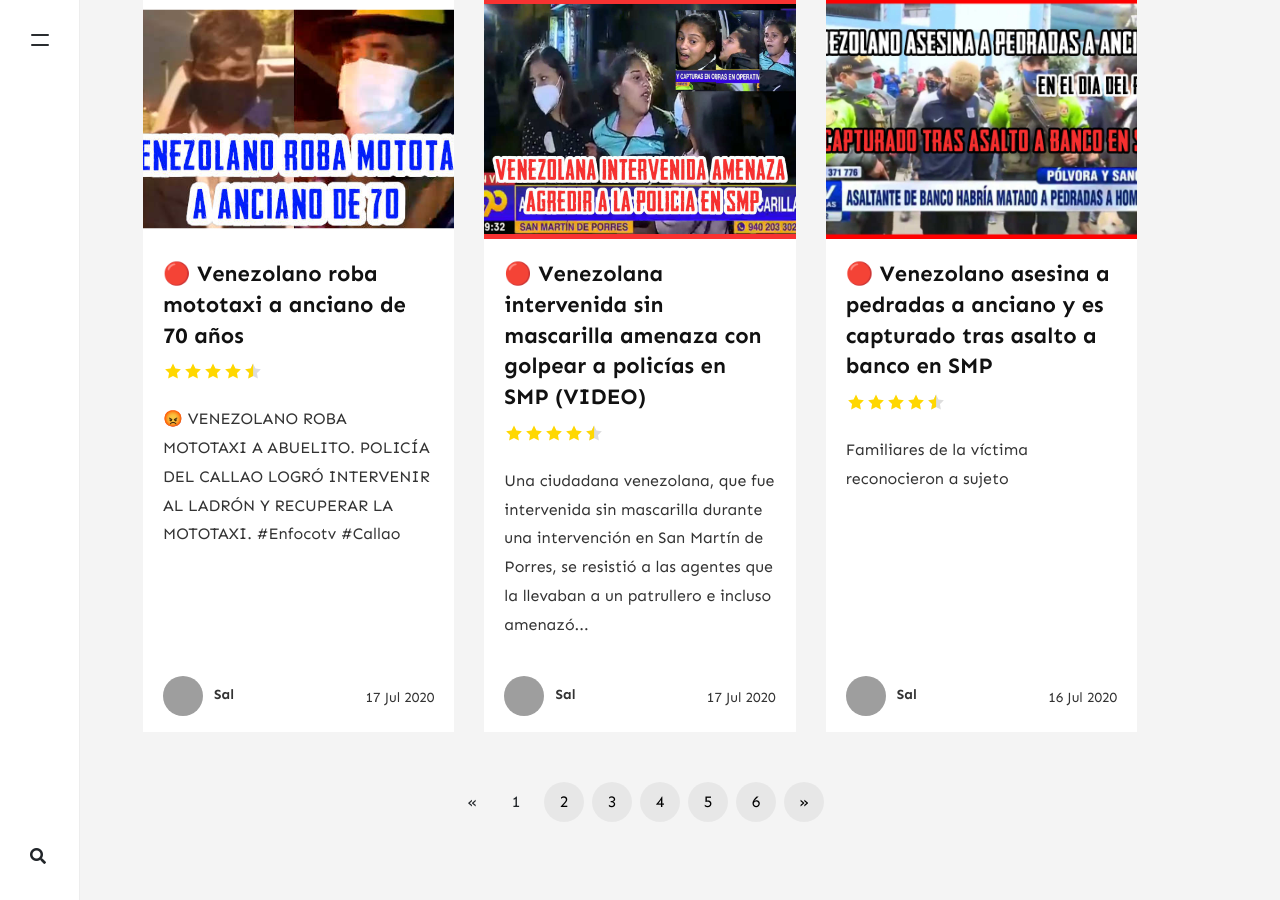
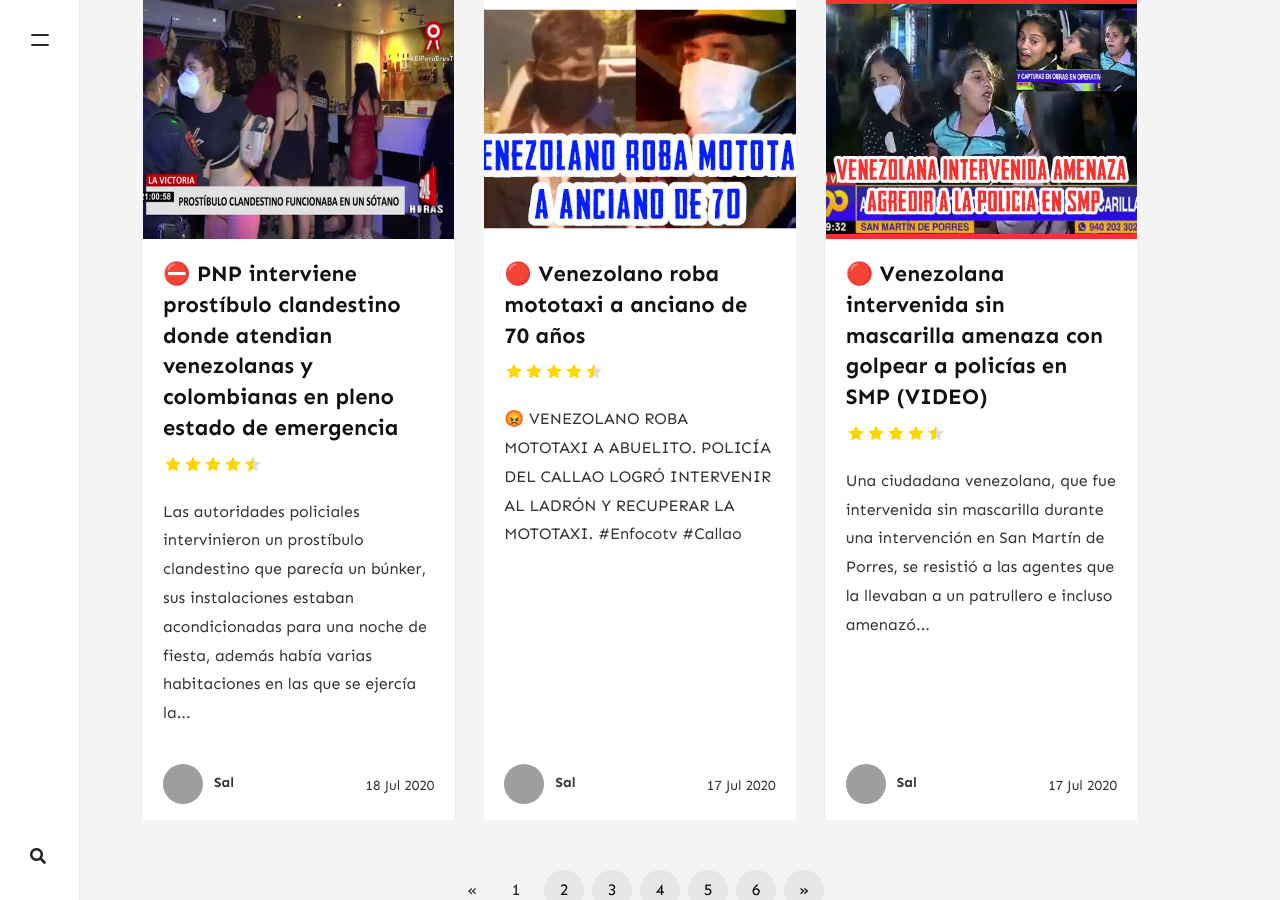
Before and after one commit to perudesperto/perudesperto.github.io, a Jekyll site: the page built from index.html, in a window 1280 px wide and 900 px high, scrolled down 1269 px. Built offline with Jekyll 4.4.1, drawn with Linux system fonts in a browser that asks for light colours; nearby versions of some CDN libraries; the list of posts is cut into pages by our own code; comment, search, counter and statistics services are not loaded; grey boxes are pictures that could not be loaded.

Commit message:
Update from Forestry.io perudesperto updated _posts/2020-07-18-pnp-interviene-prostibulo-clandestino-donde-atendian-venezolanas-y-colombianas-en-pleno-estado-de-emergencia.md perudesperto deleted _drafts/pnp-interviene-prostibulo-clandestino-donde-atendian-venezolanas-y-colombianas-en-pleno-estado-de-emergencia.md

```diff
--- a/_drafts/pnp-interviene-prostibulo-clandestino-donde-atendian-venezolanas-y-colombianas-en-pleno-estado-de-emergencia.md
+++ b/_posts/2020-07-18-pnp-interviene-prostibulo-clandestino-donde-atendian-venezolanas-y-colombianas-en-pleno-estado-de-emergencia.md
@@ -18,3 +18,5 @@
 Fuente:[https://www.youtube.com/watch?v=480fchvJet8](https://www.youtube.com/watch?v=480fchvJet8 "https://www.youtube.com/watch?v=480fchvJet8")
 
 <iframe width="560" height="315" src="[https://www.youtube.com/embed/jG6lu889BFE](https://www.youtube.com/embed/jG6lu889BFE "https://www.youtube.com/embed/jG6lu889BFE")" frameborder="0" allow="accelerometer; autoplay; encrypted-media; gyroscope; picture-in-picture" allowfullscreen></iframe>
+
+<iframe id="lbry-iframe" width="560" height="315" src="[https://lbry.tv/](https://lbry.tv/ "https://lbry.tv/")$/embed/La-Victoria---PNP-interviene-prostíbulo-clandestino-que-operaba-en-pleno-estado-de-emergencia-480fchvJet8/7ff1c455e734117a04394e110f0f7edbe9668576" allowfullscreen></iframe>
```
Also changed, not shown: .forestry/front_matter/templates/template1.yml.
